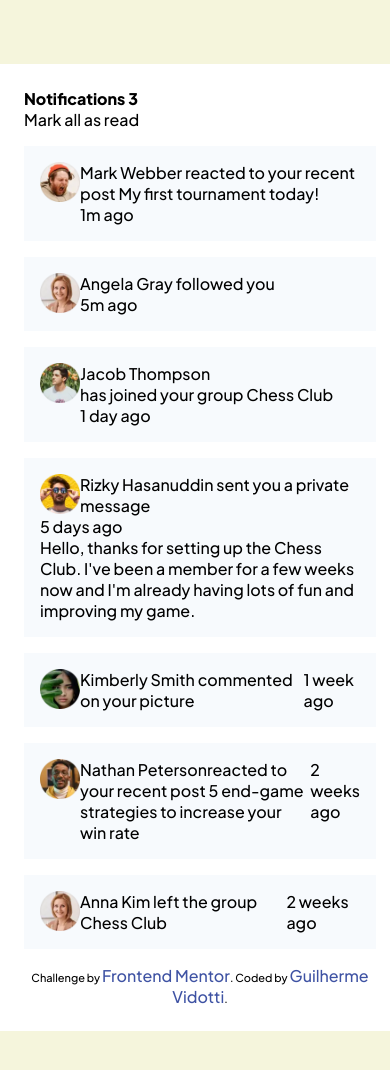
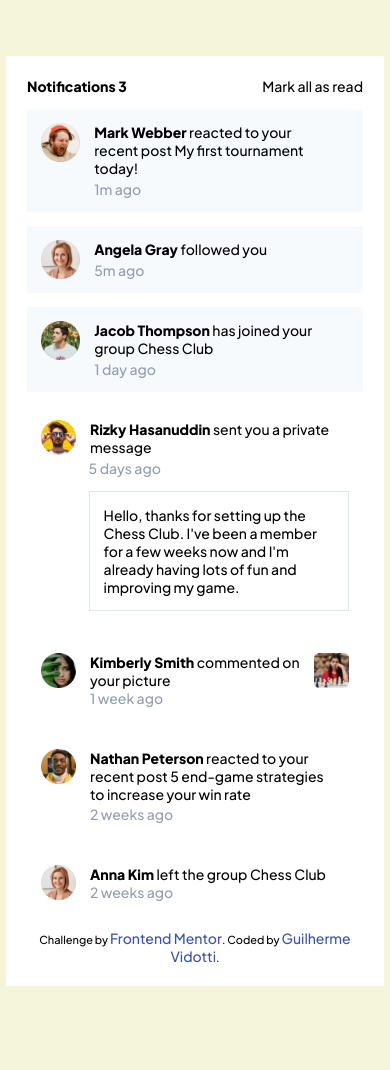
Before and after one commit to Vidottizzz/Notifications-page, a plain HTML site: page index.html in a window 390 px wide. After the commit the page ends 1042 px from the top, so only its background shows below. Drawn offline with Linux system fonts and the light colour scheme.

Commit message:
mobile first screen model done

```diff
--- a/index.html
+++ b/index.html
@@ -31,7 +31,7 @@
       <main>
         <div class="noti_div">
           <img src="/assets/images/avatar-mark-webber.webp" alt="" />
-          <div>
+          <div class="hold_desc">
             <p>
               <span class="noti_name">Mark Webber</span> reacted to your recent
               post My first tournament today!
@@ -42,7 +42,7 @@
 
         <div class="noti_div">
           <img src="/assets/images/avatar-angela-gray.webp" alt="" />
-          <div>
+          <div class="hold_desc">
             <p><span class="noti_name">Angela Gray</span> followed you</p>
             <p class="noti_time">5m ago</p>
           </div>
@@ -50,9 +50,9 @@
 
         <div class="noti_div">
           <img src="/assets/images/avatar-jacob-thompson.webp" alt="" />
-          <div>
-            <p><span class="noti_name">Jacob Thompson</span></p>
-            has joined your group Chess Club
+          <div class="hold_desc">
+            <p><span class="noti_name">Jacob Thompson</span> has joined your group Chess Club</p>
+
             <p class="noti_time">1 day ago</p>
           </div>
         </div>
@@ -60,47 +60,56 @@
         <div class="noti_div1">
           <div id="hold_message">
             <img src="/assets/images/avatar-rizky-hasanuddin.webp" alt="" />
+            <div class="hold_desc">
               <p>
-              <span class="noti_name">Rizky Hasanuddin</span> sent you a private
-              message
+                <span class="noti_name">Rizky Hasanuddin</span> sent you a
+                private message
               </p>
             </div>
+          </div>
+          <p class="noti_time1">5 days ago</p>
 
-          <p class="noti_time">5 days ago</p>
+          <div id="hold_msg">
             <p>
               Hello, thanks for setting up the Chess Club. I've been a member for
               a few weeks now and I'm already having lots of fun and improving my
               game.
             </p>
           </div>
+        </div>
 
-        <div class="noti_div">
+        <div class="noti_div2">
           <img src="/assets/images/avatar-kimberly-smith.webp" alt="" />
 
+          <div class="hold_desc">
             <p>
               <span class="noti_name">Kimberly Smith</span> commented on your
               picture
             </p>
             <span class="noti_time">1 week ago</span>
           </div>
+          <img src="/assets/images/image-chess.webp" alt="">
+        </div>
 
-        <div class="noti_div">
+        <div class="noti_div2">
           <img src="/assets/images/avatar-nathan-peterson.webp" alt="" />
+          <div class="hold_desc">
+            <p>
+              <span class="noti_name">Nathan Peterson</span> reacted to your
+              recent post 5 end-game strategies to increase your win rate
+            </p>
+            <p class="noti_time">2 weeks ago</p>
+          </div>
+        </div>
 
+        <div class="noti_div2">
+          <img src="/assets/images/avatar-angela-gray.webp" alt="" />
+          <div class="hold_desc">
             <p>
-            <span class="noti_name">Nathan Peterson</span>reacted to your recent
-            post 5 end-game strategies to increase your win rate
+              <span class="noti_name">Anna Kim</span> left the group Chess Club
             </p>
             <span class="noti_time">2 weeks ago</span>
           </div>
-
-        <div class="noti_div">
-          <img src="/assets/images/avatar-angela-gray.webp" alt="" />
-
-          <p>
-            <span class="noti_time">Anna Kim</span> left the group Chess Club
-          </p>
-          <span class="noti_time">2 weeks ago</span>
         </div>
       </main>
 
--- a/style.css
+++ b/style.css
@@ -1,8 +1,8 @@
 :root {
   /* ### Primary */
 
--Red: hsl(1, 90%, 64%);
--Blue: hsl(219, 85%, 26%);
+  -red: hsl(1, 90%, 64%);
+  -blue: hsl(219, 85%, 26%);
 
   /* ### Neutral */
 
@@ -13,7 +13,6 @@
   --Grayishblue: hsl(219, 14%, 63%);
   --Darkgrayishblue: hsl(219, 12%, 42%);
   --Verydarkblue: hsl(224, 21%, 14%);
-
 }
 
 *,
@@ -24,7 +23,7 @@
   box-sizing: border-box;
   text-decoration: none;
   font-family: "Plus Jakarta Sans";
-    font-size: 16px;
+  font-size: 14px;
 }
 body {
   background-color: beige;
@@ -32,62 +31,78 @@ body {
 #card_itself {
   background-color: white;
   margin: 4rem auto;
-    width: 25rem;
+  width: 27rem;
   padding: 1.5rem;
 }
-
+#title-wrapper {
+  display: flex;
+  justify-content: space-between;
+}
 .noti_div {
-
   display: flex;
   padding: 1rem 1rem;
   margin: 1rem 0;
   background-color: var(--Verylightgrayishblue);
-
 }
 .noti_div1 {
-
   display: block;
   padding: 1rem 1rem;
   margin: 1rem 0;
-background-color: var(--Verylightgrayishblue);
-
 }
 .noti_div1 img {
-    width:2.5rem;
+  width: 2.5rem;
   height: 2.5rem;
-
+}
+.noti_div2{
+    display: flex;
+    padding: 1rem 1rem;
+    margin: 1rem 0;
+}
+.noti_div2 img {
+  width: 2.5rem;
+  height: 2.5rem;
 }
 
-.noti_name{
+.noti_name {
+    font-weight: 800;
+}
+.noti_div img {
+  width: 2.8rem;
+  height: 2.8rem;
+}
+#hold_msg {
+  padding: 1rem;
+  margin-top: 1rem;
+  margin-left: 3.4rem;
+  border: 1px solid var(--Lightgrayishblue2);
+}
+.noti_time {
+    margin-top: 0.2rem;
+    color: var(--Grayishblue);
+}
+.noti_time1 {
+    margin-left: 3.4rem;
+    margin-top: 0.2rem;
+    color: var(--Grayishblue);
 
 
 }
-
-.noti_div img {
-width:2.5rem;
-height: 2.5rem;
-
-}
-
-.noti_time {
-
-
-}
-
 #hold_message {
   display: flex;
 }
+.hold_desc {
+  padding: 0 1rem;
+}
 /* header */
-
-
-
 
 /* main */
 
+/* footer */
+.attribution {
+  font-size: 11px;
+  text-align: center;
+}
 
-
-
-/* footer */
-.attribution { font-size: 11px; text-align: center; }
-
-.attribution a { color: hsl(228, 45%, 44%); }
+.attribution a {
+  color: hsl(228, 45%, 44%);
+}
```
Lines whose indentation alone changed are shown as unchanged.
